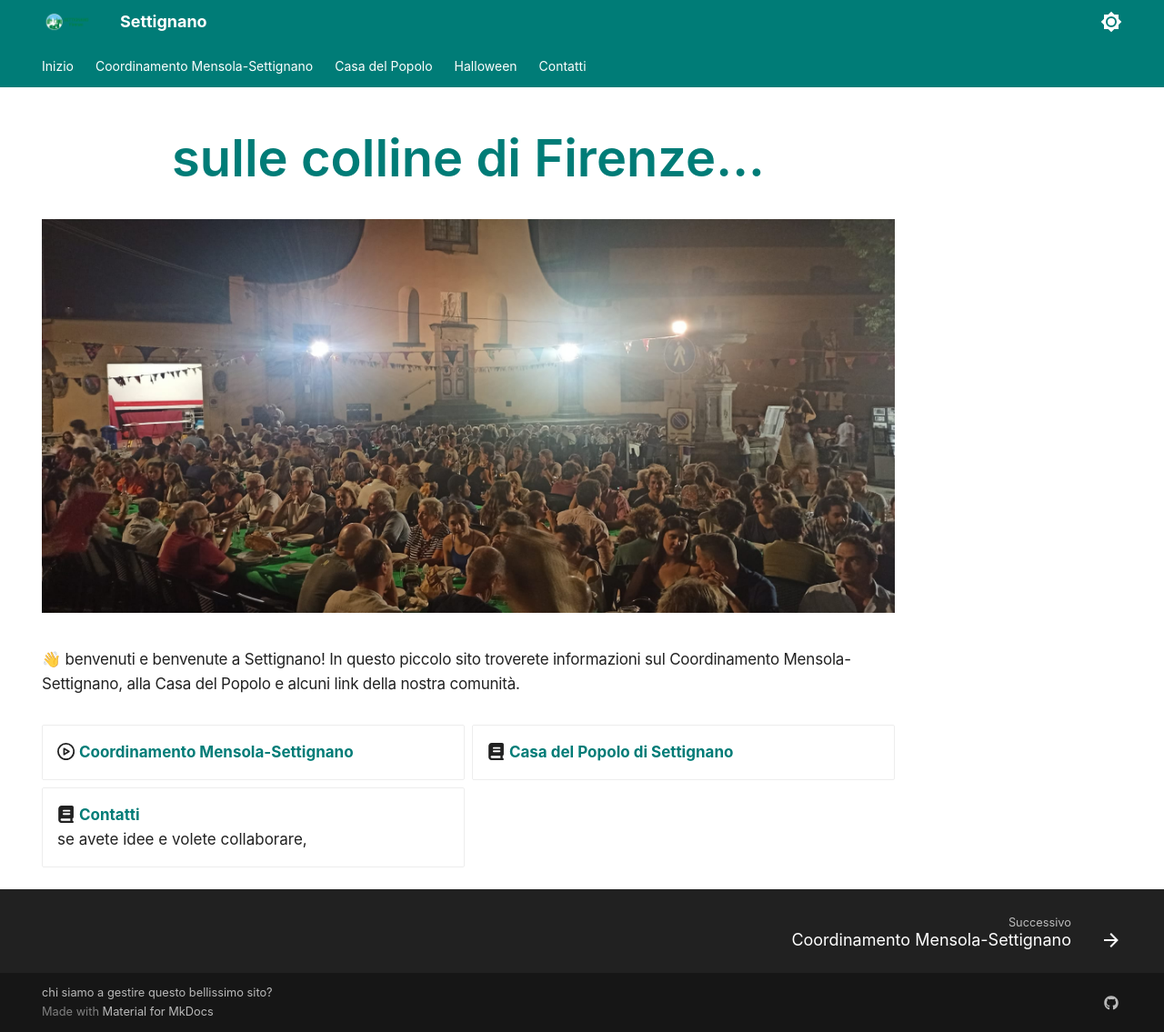
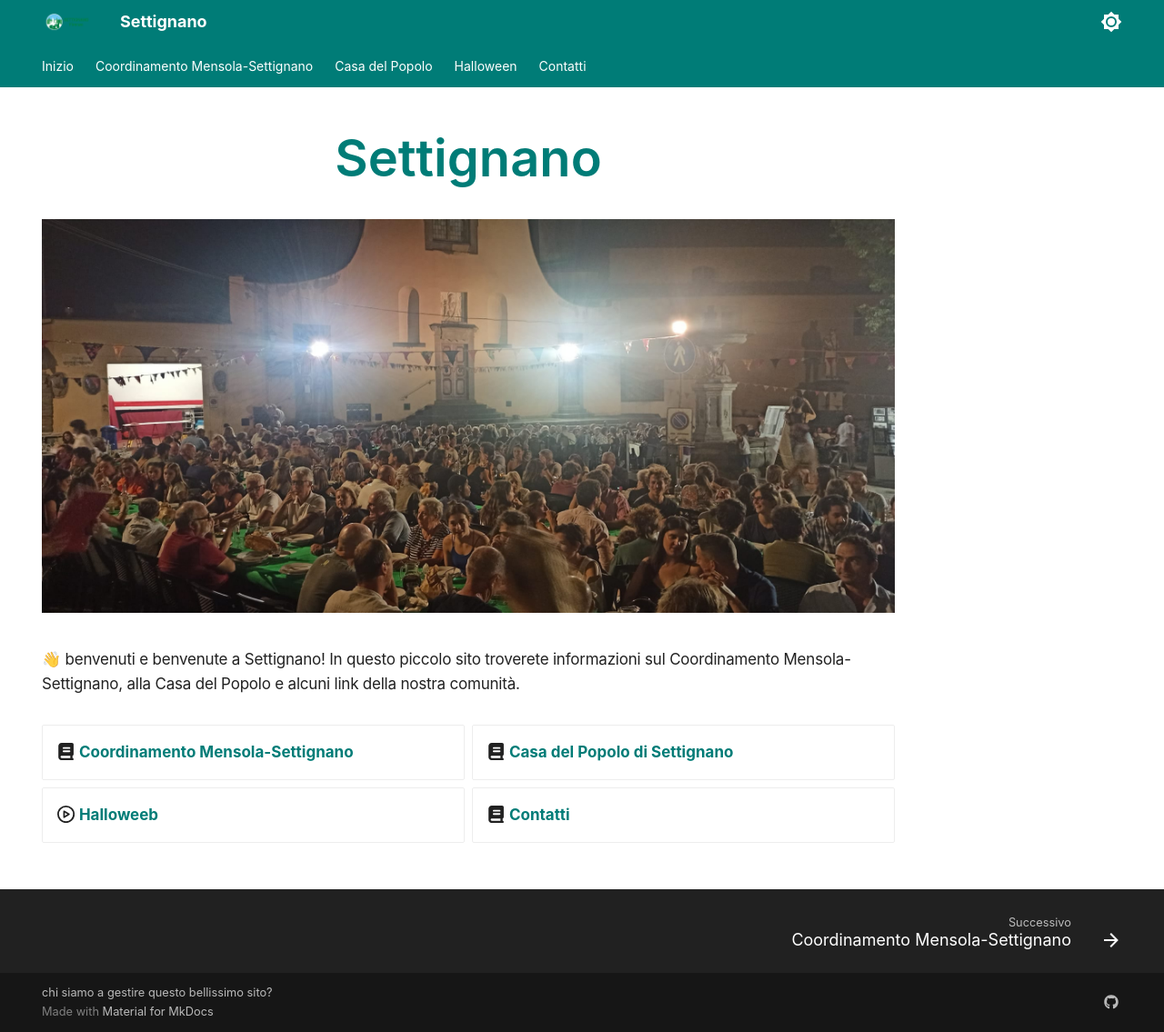
Before and after one commit to settignano/settignano.org, an MkDocs documentation site: the page built from docs/index.md, in a window 1280 px wide and 1135 px high. Shown: the whole window at 91% size. Built offline with MkDocs 1.6.1 and Material for MkDocs 9.7.7, drawn with Linux system fonts in a browser that asks for light colours.

Commit message:
contatti

```diff
--- a/docs/index.md
+++ b/docs/index.md
@@ -3,15 +3,16 @@ title: Settignano
 hide:
   - navigation
 ---
-# sulle colline di Firenze...
+# Settignano
 ![cena in piazza 2023](assets/img/foto-cena-piazza-2023.jpg)
 
 👋 benvenuti e benvenute a Settignano! In questo piccolo sito troverete informazioni sul Coordinamento Mensola-Settignano, alla Casa del Popolo e alcuni link della nostra comunità.
 
 <div class="grid cards" markdown>
 
-- :fontawesome-regular-circle-play: **[Coordinamento Mensola-Settignano](./coordinamento.md)**
+- :fontawesome-solid-book: **[Coordinamento Mensola-Settignano](./coordinamento.md)**
 - :fontawesome-solid-book: **[Casa del Popolo di Settignano](./cdp.md)**
+- :fontawesome-regular-circle-play: **[Halloweeb](./halloween.md)**
 - :fontawesome-solid-book: **[Contatti](https://github.com/settignano/settignano.org)**
-se avete idee e volete collaborare,
+
 </div>
```
Also changed, not shown: docs/contatti.md (+3 -0 lines).
